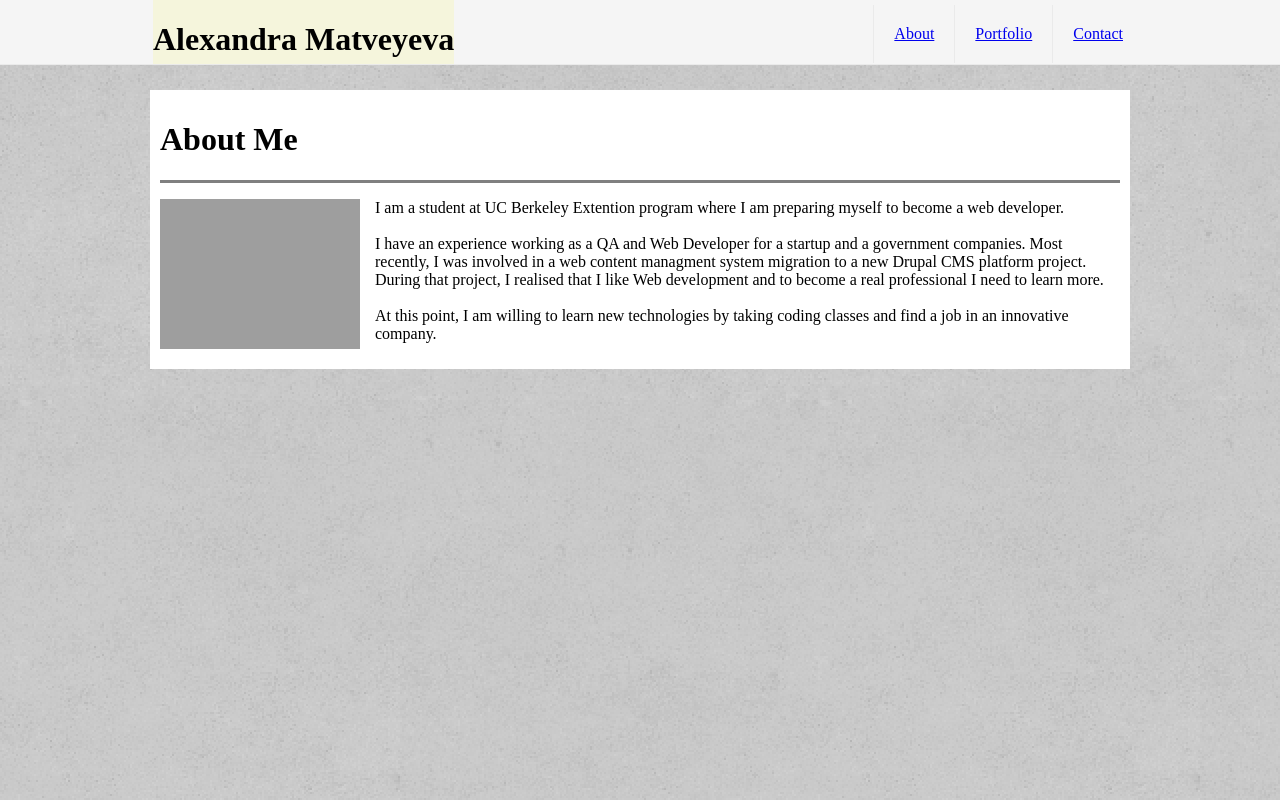
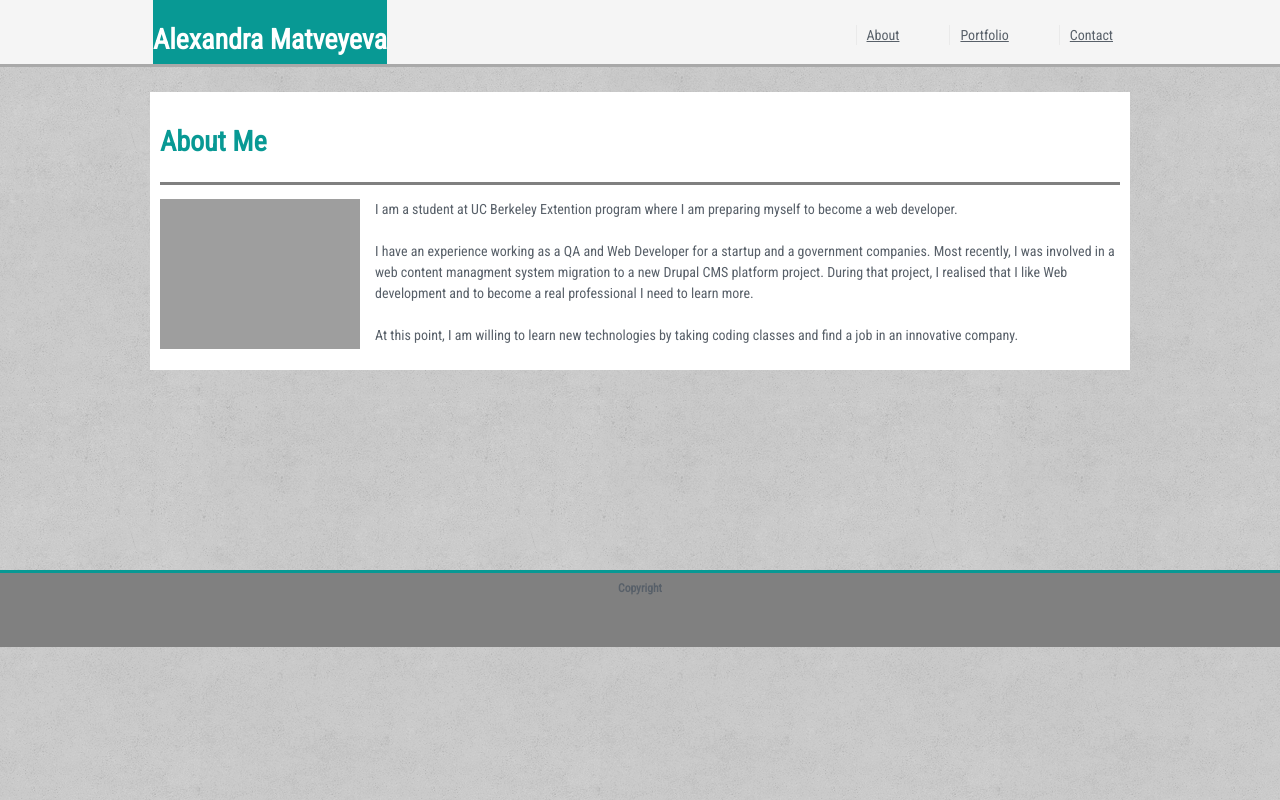
Before and after one commit to amateev/Basic-Portfolio, a plain HTML site: page index.html in a window 1280 px wide. Drawn offline with Linux system fonts and the light colour scheme; grey boxes are pictures that could not be loaded.

Commit message:
add colors, fix nav right borders, add footer

```diff
--- a/assets/css/style.css
+++ b/assets/css/style.css
@@ -1,8 +1,19 @@
 body {
-    /* images do not work */
     background-image: url(../images/mooning/mooning.png);
-    background-image: url(../images/mooning_@2X.png);
     margin: 0;
+    height: 100%;
+    font-family: 'Roboto Condensed', Arial, Helvetica, sans-serif;
+    font-size: 14px;
+    color: #586069;
+    font-weight: 350;
+    line-height: 1.5;
+}
+/*tricks for sticky footer*/
+.wrapper {
+    min-height: 100%;
+     /* Equal to height of footer */
+  /* But also accounting for potential margin-bottom of last child */
+  margin-bottom: -60px;
 }
 /*position of the header on the whole page*/
 .header {
@@ -10,10 +21,9 @@ body {
     margin: 0;
     padding: 0;
     background-color: whitesmoke;
-    border-bottom: solid 1px #eaeaea;
+    border-bottom: solid 3px darkgrey;
     top: 0;
     left: 0;
-
     height: 64px;
 }
 /*setting up an inner width with margins of the header with logo and list so it stays with the row div*/
@@ -21,11 +31,15 @@ body {
     width: 950px;
     margin: 0 auto;
 }
+.column h1 {
+    color: #089994;
+}
 .logo {
     float: left;
     margin-left: -12px;
-    background-color: beige;
+    background-color: #089994;
     height: 64px;
+    color: white;
 }
 .topnav {
     float: right;
@@ -37,10 +51,15 @@ body {
 .li-1, .li-2, .li-3 {
     float: left;
     padding: 20px;
-    border-left: 1px solid #eaeaea;
+    /*border-left: 1px solid #eaeaea;*/
 }
 .li-3 {
     margin-right: -28px;
+}
+a.js-nav1, a.js-nav2, a.js-nav3 {
+    border-left: 1px solid #eaeaea;
+    padding: 2px 10px;
+    color: #586069;
 }
 
 
@@ -64,3 +83,14 @@ img.myimage {
 .column-inner {
     border-top:  3px solid grey;
 }
+.footer-para {
+    border-top: 3px solid #089994;
+    text-align: center;
+    margin-top: 200px;
+    background-color: grey;
+
+    padding: 7px;
+}
+.push, .footer-para {
+    height: 60px;
+}
--- a/index.html
+++ b/index.html
@@ -5,10 +5,12 @@
         <meta charset="utf-8">
         <meta name="viewport" content="width=device-width, initial-scale=1">
         <link rel="stylesheet" href="assets/css/style.css">
+        <link href="https://fonts.googleapis.com/css?family=Roboto+Condensed" rel="stylesheet">
     </head>
     <body>
         <div class="container">
-
+        <!--adding wrapper and push for sticky footer-->
+            <div class="wrapper">
             <div class="header">
                 <div class="inner-header">
 
@@ -19,9 +21,9 @@
                     <div  class="topnav">
 
                         <ul class="menu-list">
-                            <li class="li-1"><a href="#">About</a></li>
-                            <li class="li-2"><a href="#">Portfolio</a></li>
-                            <li class="li-3"><a href="#">Contact</a></li>
+                            <li class="li-1"><a class="js-nav1" href="#">About</a></li>
+                            <li class="li-2"><a class="js-nav2" href="#">Portfolio</a></li>
+                            <li class="li-3"><a class="js-nav3" href="#">Contact</a></li>
                         </ul>
 
 
@@ -49,9 +51,10 @@
                     </div>
                 </div>
             </div>
-
-
+        <div class="push"></div>
+        </div>
             <div class="footer">
+                <h5 class="footer-para">Copyright</h5>
 
             </div>
 
```
Also changed, not shown: assets/images/mooning/readme.txt (deleted).
